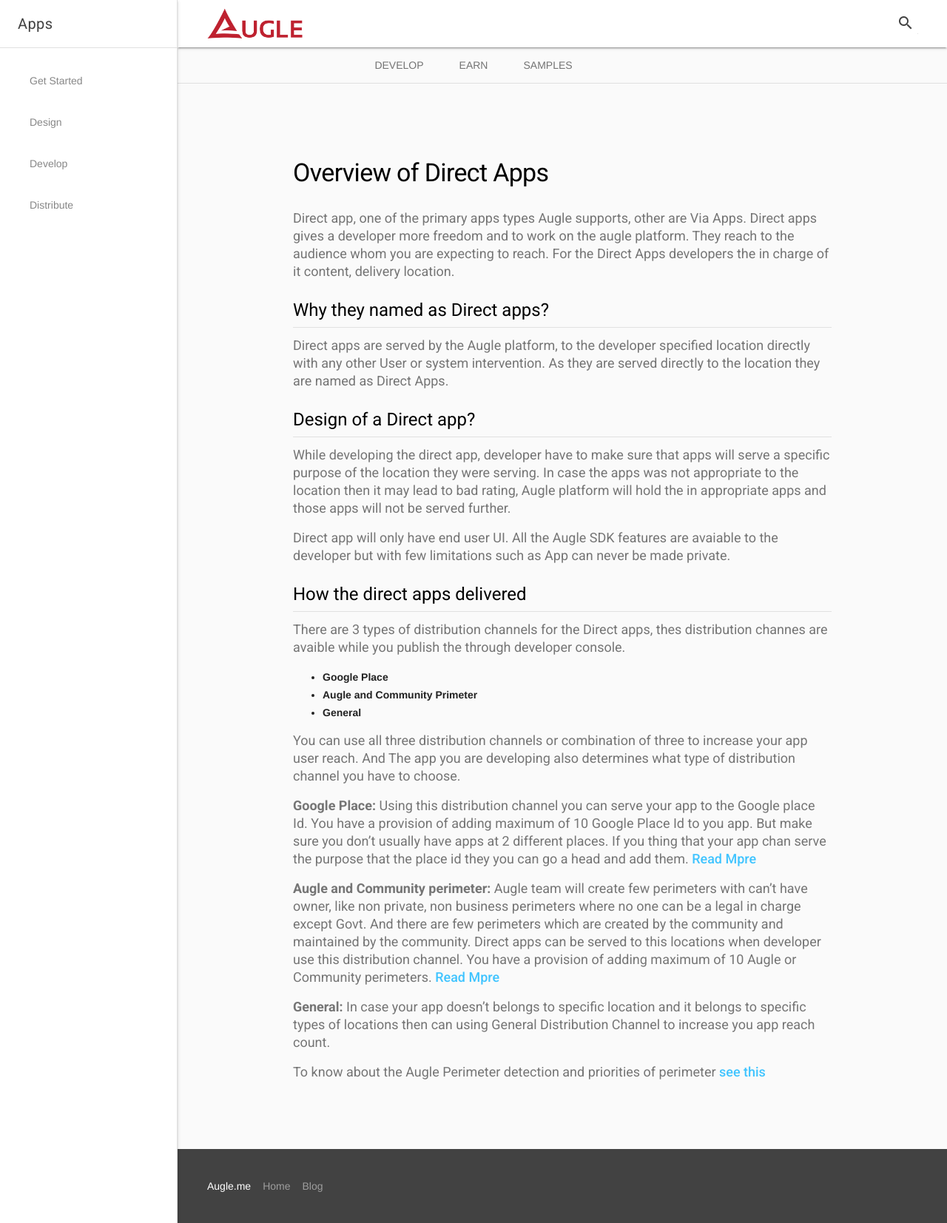
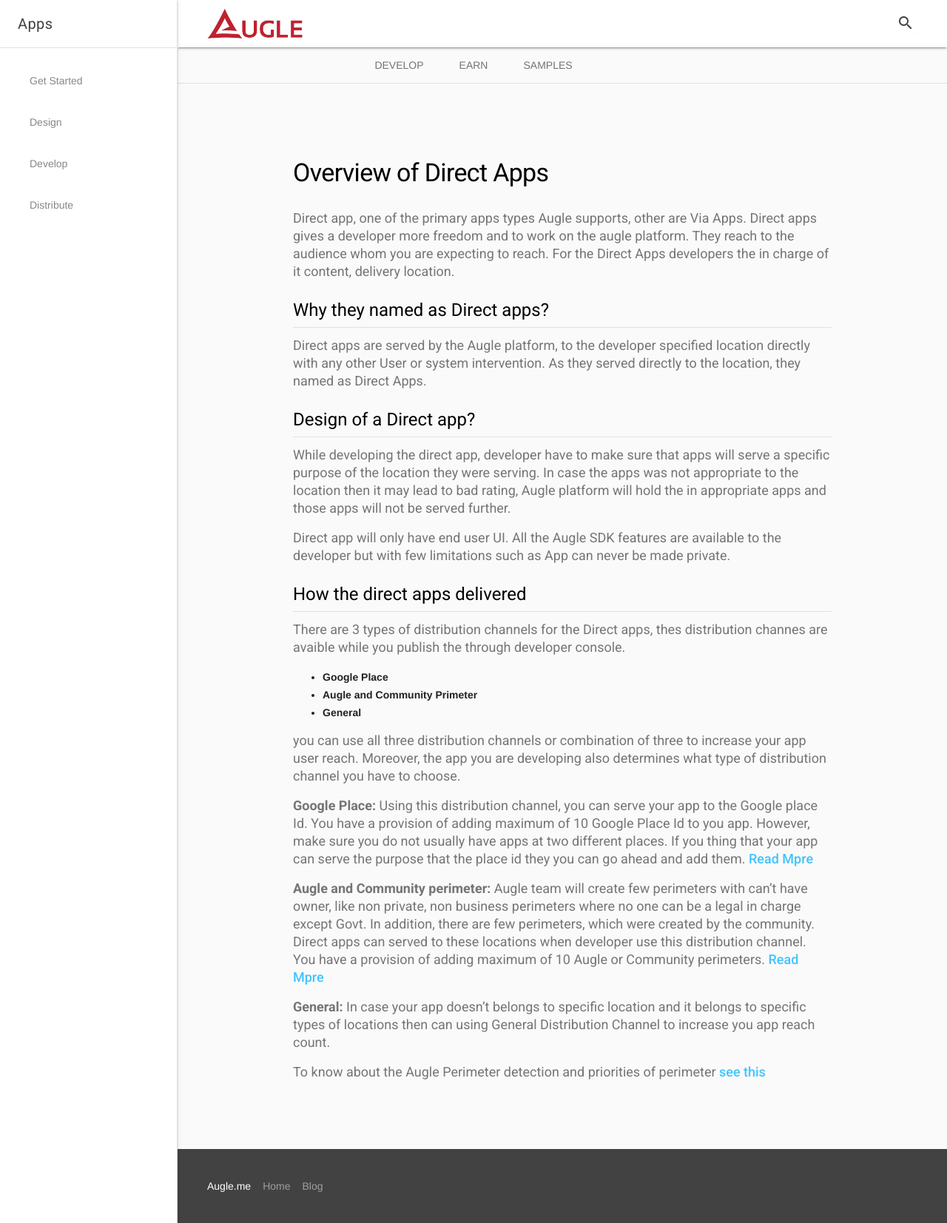
Before and after one commit to augle-me/developer-docs, a Jekyll site: the page built from apps/design/direct-apps.md, in a window 1280 px wide. Shown: the whole page at 74% size. Built offline with Jekyll 4.4.1, drawn with Linux system fonts in a browser that asks for light colours; nearby versions of some CDN libraries; our own code applies the rules of GitHub Pages for plain Markdown files.

Commit message:
docs(directapps): Typos fixed and Links updated.

```diff
--- a/apps/design/direct-apps.md
+++ b/apps/design/direct-apps.md
@@ -13,7 +13,7 @@ the in charge of it content, delivery location.
 <hr/>
 
 Direct apps are served by the Augle platform, to the developer specified location directly with any other User or system intervention.
-As they are served directly to the location they are named as Direct Apps.
+As they served directly to the location, they named as Direct Apps.
 
 
 ## Design of a Direct app?
@@ -22,7 +22,7 @@ While developing the direct app, developer have to make sure that apps will serv
 purpose of the location they were serving. In case the apps was not appropriate to the location then it may lead to bad
 rating, Augle platform will hold the in appropriate apps and those apps will not be served further.
 
-Direct app will only have end user UI. All the Augle SDK  features are avaiable to the developer but with few limitations
+Direct app will only have end user UI. All the Augle SDK features are available to the developer but with few limitations
 such as App can never be made private.
 
 ## How the direct apps delivered
@@ -34,16 +34,16 @@ while you publish the through developer console.
  - **Augle and Community Primeter**
  - **General**
 
-You can use  all three distribution channels or combination of three to increase your app user reach. And The app you
+you can use all three distribution channels or combination of three to increase your app user reach. Moreover, the app you
 are developing also determines what type of distribution channel you have to choose.
 
-**Google Place:** Using this distribution channel you can serve your app to the Google place Id. You have a provision of
-adding maximum of 10 Google Place Id to you app. But make sure you don't usually have apps at 2 different places. If you
-thing that your app chan serve the purpose that the place id they you can go a head and add them. [Read Mpre]()
+**Google Place:** Using this distribution channel, you can serve your app to the Google place Id. You have a provision of
+adding maximum of 10 Google Place Id to you app. However, make sure you do not usually have apps at two different places. If you
+thing that your app can serve the purpose that the place id they you can go ahead and add them. [Read Mpre]()
 
 **Augle and Community perimeter:** Augle team will create few perimeters with can't have owner, like non private,
-non business perimeters where no one can be a legal in charge except Govt. And there are few perimeters which are created
-by the community and maintained by the community. Direct apps can be served to this locations when developer use this
+non business perimeters where no one can be a legal in charge except Govt. In addition, there are few perimeters, which were created
+by the community. Direct apps can served to these locations when developer use this
 distribution channel. You have a provision of adding maximum of 10 Augle or Community perimeters. [Read Mpre]()
 
 **General:** In case your app doesn't belongs to specific location and it belongs to specific types of locations then
```
Also changed, not shown: apps/design/index.md (+2 -2 lines).
